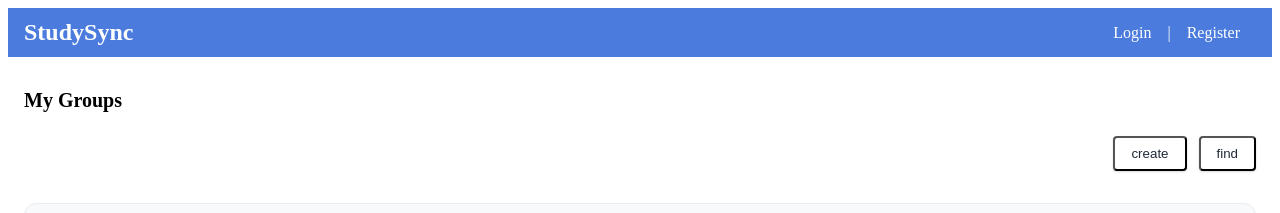
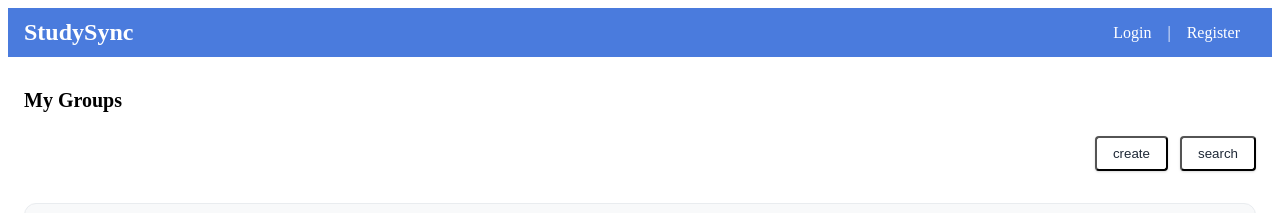
Before and after one commit to AET-DevOps25/team-cache-me-if-you-can, a React (Vite) app in the folder client/: page / in a window 1280 px wide. Shown: the top 213 px of the page. Built offline with nearby package versions, Linux system fonts and the light colour scheme.

Commit message:
change button from find to search for easy understanding.

```diff
--- a/client/src/pages/home/components/Create.tsx
+++ b/client/src/pages/home/components/Create.tsx
@@ -18,7 +18,7 @@ export function Create({
   setActiveView,
   setGroups,
 }: {
-  setActiveView: (view: "groups" | "create" | "find") => void;
+  setActiveView: (view: "groups" | "create" | "search") => void;
   setGroups: React.Dispatch<React.SetStateAction<GroupData[] | null>>;
 }) {
   const [isCreating, setIsCreating] = useState(false);
--- a/client/src/pages/home/components/Group.tsx
+++ b/client/src/pages/home/components/Group.tsx
@@ -12,7 +12,7 @@ export default function Group() {
     imageUrl: string;
   }> | null>(null);
   const [userName, setUserName] = useState<string | null>(null);
-  const [activeView, setActiveView] = useState<"groups" | "create" | "find">(
+  const [activeView, setActiveView] = useState<"groups" | "create" | "search">(
     "groups"
   );
   const navigate = useNavigate();
@@ -72,10 +72,10 @@ export default function Group() {
         <button
           className="groups-button"
           onClick={() =>
-            setActiveView(activeView === "find" ? "groups" : "find")
+            setActiveView(activeView === "search" ? "groups" : "search")
           }
         >
-          {activeView === "find" ? "back" : "find"}
+          {activeView === "search" ? "back" : "search"}
         </button>
       </div>
 
```
